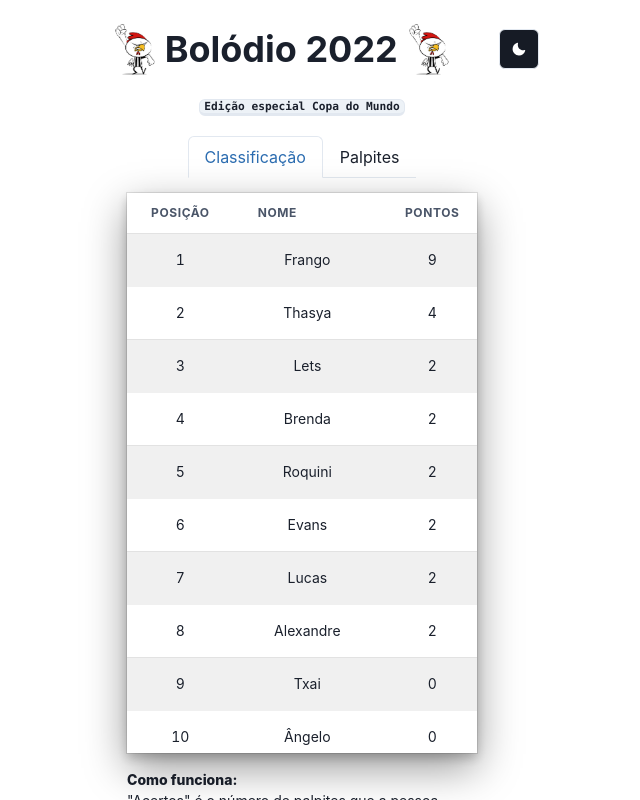
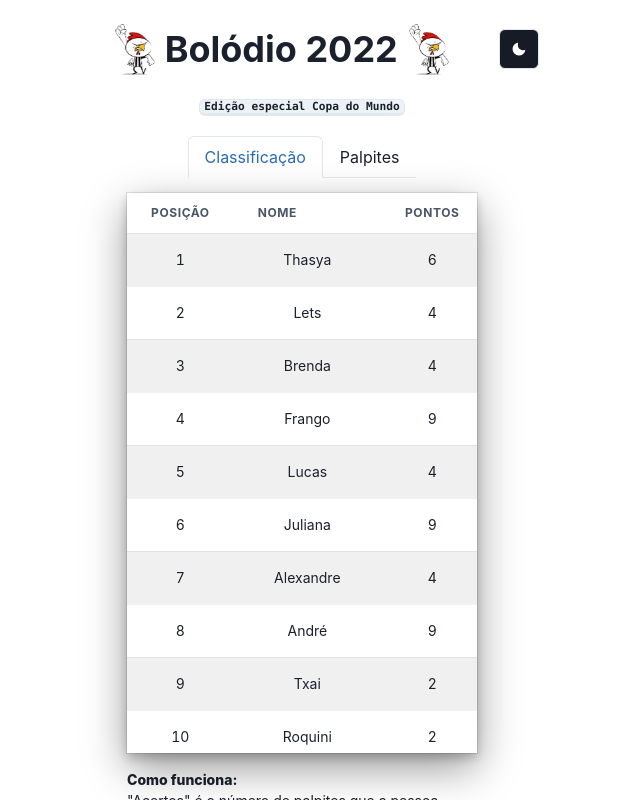
Before and after one commit to LTxai/galodio, a React (Create React App) app in the folder frontend/react-sortable-table/: page / in a window 1280 px wide. Shown: the whole page, without its empty margins (338-978 px from the left). Built offline with nearby package versions, Linux system fonts and the light colour scheme; the HTML template or start-up script is replaced by a standard one.

Commit message:
adicionei informações jogos 3 e 4

```diff
--- a/frontend/react-sortable-table/src/App.js
+++ b/frontend/react-sortable-table/src/App.js
@@ -8,9 +8,9 @@
 const columns = [
   { label: "Posição" },
   { label: "Nome", accessor: "name", sortable: false, sortbyOrder: "desc" },
-  { label: "Pontos", accessor: "points", sortable: false, sortbyOrder: "desc" },
+  { label: "Pontos", accessor: "points", sortable: true, sortbyOrder: "desc" },
   { label: "Acertos", accessor: "guess", sortable: false, sortbyOrder: "desc"},
-  { label: "Gols", accessor: "goals", sortable: false, sortbyOrder: "desc"}
+  { label: "Gols", accessor: "goals", sortable: false, sortbyOrder: "desc"},
 ];
 
 const App = () => {
--- a/frontend/react-sortable-table/src/components/PalpitesCard.js
+++ b/frontend/react-sortable-table/src/components/PalpitesCard.js
@@ -14,6 +14,8 @@
         jogo = guessingTable.JOGO_2
     } else if (jogos[0].Jogo === "Jogo 3") {
         jogo = guessingTable.JOGO_3
+    } else if (jogos[0].Jogo === "Jogo 4") {
+        jogo = guessingTable.JOGO_4
     }
 
 
--- a/frontend/react-sortable-table/src/components/TableBody.js
+++ b/frontend/react-sortable-table/src/components/TableBody.js
@@ -9,6 +9,7 @@
         return (
           <Tr key={data.id}>
             {columns.map(({ accessor }, index) => {
+              console.log(data)
               const tData = data[accessor] ? data[accessor] : 0;
               return <Td textAlign={"center"} key={accessor}>{index !== 0 ? tData : data.position}</Td>;
             })}
--- a/frontend/react-sortable-table/src/data/guessingTable.json
+++ b/frontend/react-sortable-table/src/data/guessingTable.json
@@ -319,5 +319,92 @@
       "Placar": "1 x 2",
       "Id": 23
     }
+  ],
+  "JOGO_4": [
+    {
+      "Nome": "Luiza Campos",
+      "Placar": "2 x 3",
+      "Id": 1
+    },
+    {
+      "Nome": "Ângelo",
+      "Placar": "1 x 2",
+      "Id": 2
+    },
+    {
+      "Nome": "Thasya",
+      "Placar": "1 x 3",
+      "Id": 3
+    },
+    {
+      "Nome": "Roquini",
+      "Placar": "0 x 2",
+      "Id": 4
+    },
+    {
+      "Nome": "Jeanne",
+      "Placar": "1 x 1",
+      "Id": 5
+    },
+    {
+      "Nome": "Lets",
+      "Placar": "0 x 0",
+      "Id": 6
+    },
+    {
+      "Nome": "Vinicius",
+      "Placar": "0 x 2",
+      "Id": 7
+    },
+    {
+      "Nome": "Vic",
+      "Placar": "3 x 0",
+      "Id": 8
+    },
+    {
+      "Nome": "Frango",
+      "Placar": "2 x 1",
+      "Id": 9
+    },
+    {
+      "Nome": "Feliz",
+      "Placar": "1 x 3",
+      "Id": 10
+    },
+    {
+      "Nome": "Alexandre",
+      "Placar": "1 x 0",
+      "Id": 11
+    },
+    {
+      "Nome": "Txai",
+      "Placar": "2 x 3",
+      "Id": 12
+    },
+    {
+      "Nome": "Brenda",
+      "Placar": "1 x 1",
+      "Id": 13
+    },
+    {
+      "Nome": "Juliana",
+      "Placar": "2 x 1",
+      "Id": 14
+    },
+    {
+      "Nome": "Luciane",
+      "Placar": "1 x 1",
+      "Id": 15
+    },
+    {
+      "Nome": "Ivan",
+      "Placar": "2 x 1",
+      "Id": 16
+    },
+    {
+      "Nome": "Natália",
+      "Placar": "3 x 1",
+      "Id": 17
+    }
   ]
 }
--- a/frontend/react-sortable-table/src/data/matchesTable1.json
+++ b/frontend/react-sortable-table/src/data/matchesTable1.json
@@ -24,9 +24,19 @@
     "LOGO_1": "https://www.bandeirasnacionais.com/data/flags/w702/sn.webp",
     "TIME_1": "Senegal",
     "GOLS_TIME_1": 0,
-    "GOLS_TIME_2": 0,
+    "GOLS_TIME_2": 2,
     "TIME_2": "Holanda",
     "LOGO_2": "https://www.bandeirasnacionais.com/data/flags/w702/nl.webp",
     "id": 3
+  },
+  {
+    "Jogo": "Jogo 4",
+    "TIME_1": "Estados Unidos da América",
+    "LOGO_1": "https://www.bandeirasnacionais.com/data/flags/w702/us.webp",
+    "GOLS_TIME_1": 0,
+    "GOLS_TIME_2": 0,
+    "TIME_2": "País de Gales",
+    "LOGO_2": "https://upload.wikimedia.org/wikipedia/commons/thumb/d/dc/Flag_of_Wales.svg/188px-Flag_of_Wales.svg.png",
+    "id": 4
   }
 ]
--- a/frontend/react-sortable-table/src/data/tableData1.json
+++ b/frontend/react-sortable-table/src/data/tableData1.json
@@ -3,7 +3,7 @@
     "id": "1",
     "name": "Txai",
     "guess": 0,
-    "goals": 0,
+    "goals": 1,
     "points" : 0
   },
 
@@ -19,7 +19,7 @@
     "id": "3",
     "name": "Lets",
     "guess": 0,
-    "goals": 1,
+    "goals": 2,
     "points" : 0
   },
 
@@ -35,7 +35,7 @@
     "id": "5",
     "name": "Brenda",
     "guess": 0,
-    "goals": 1,
+    "goals": 2,
     "points" : 0
   },
 
@@ -87,7 +87,7 @@
     "id": "12",
     "name": "Thasya",
     "guess": 0,
-    "goals": 2,
+    "goals": 3,
     "points" : 0
   },
   {
@@ -101,7 +101,7 @@
     "id": "14",
     "name": "Luciane",
     "guess": 0,
-    "goals": 0,
+    "goals": 1,
     "points" : 0
   },
   {
@@ -115,7 +115,7 @@
     "id": "16",
     "name": "Lucas",
     "guess": 0,
-    "goals": 1,
+    "goals": 2,
     "points" : 0
   },
   {
@@ -128,36 +128,36 @@
   {
     "id": "18",
     "name": "Juliana",
-    "guess": 0,
-    "goals": 0,
+    "guess": 1,
+    "goals": 2,
     "points" : 0
   },
   {
     "id": "19",
     "name": "Alexandre",
     "guess": 0,
-    "goals": 1,
+    "goals": 2,
     "points" : 0
   },
   {
     "id": "20",
     "name": "Yuri",
     "guess": 0,
-    "goals": 0,
+    "goals": 1,
     "points" : 0
   },
   {
     "id": "21",
     "name": "Jeanne",
     "guess": 0,
-    "goals": 0,
+    "goals": 1,
     "points" : 0
   },
   {
     "id": "22",
-    "name": "Ivan",
-    "guess": 0,
-    "goals": 0,
+    "name": "André",
+    "guess": 1,
+    "goals": 2,
     "points" : 0
   },
   {
@@ -173,5 +173,12 @@
     "guess": 0,
     "goals": 0,
     "points" : 0
+  },
+  {
+    "id": "25",
+    "name": "Jesus Thiago",
+    "guess": 0,
+    "goals": 1,
+    "points" : 0
   }
 ]
--- a/frontend/react-sortable-table/src/pages/palpites.jsx
+++ b/frontend/react-sortable-table/src/pages/palpites.jsx
@@ -229,9 +229,10 @@
           <TabPanel>
             <PalpitesCard jogos={match3} />
           </TabPanel>
-          {/* <TabPanel>
+          <TabPanel>
             <PalpitesCard jogos={match4} />
           </TabPanel>
+          {/*
           <TabPanel>
             <PalpitesCard jogos={match5} />
           </TabPanel>
```
